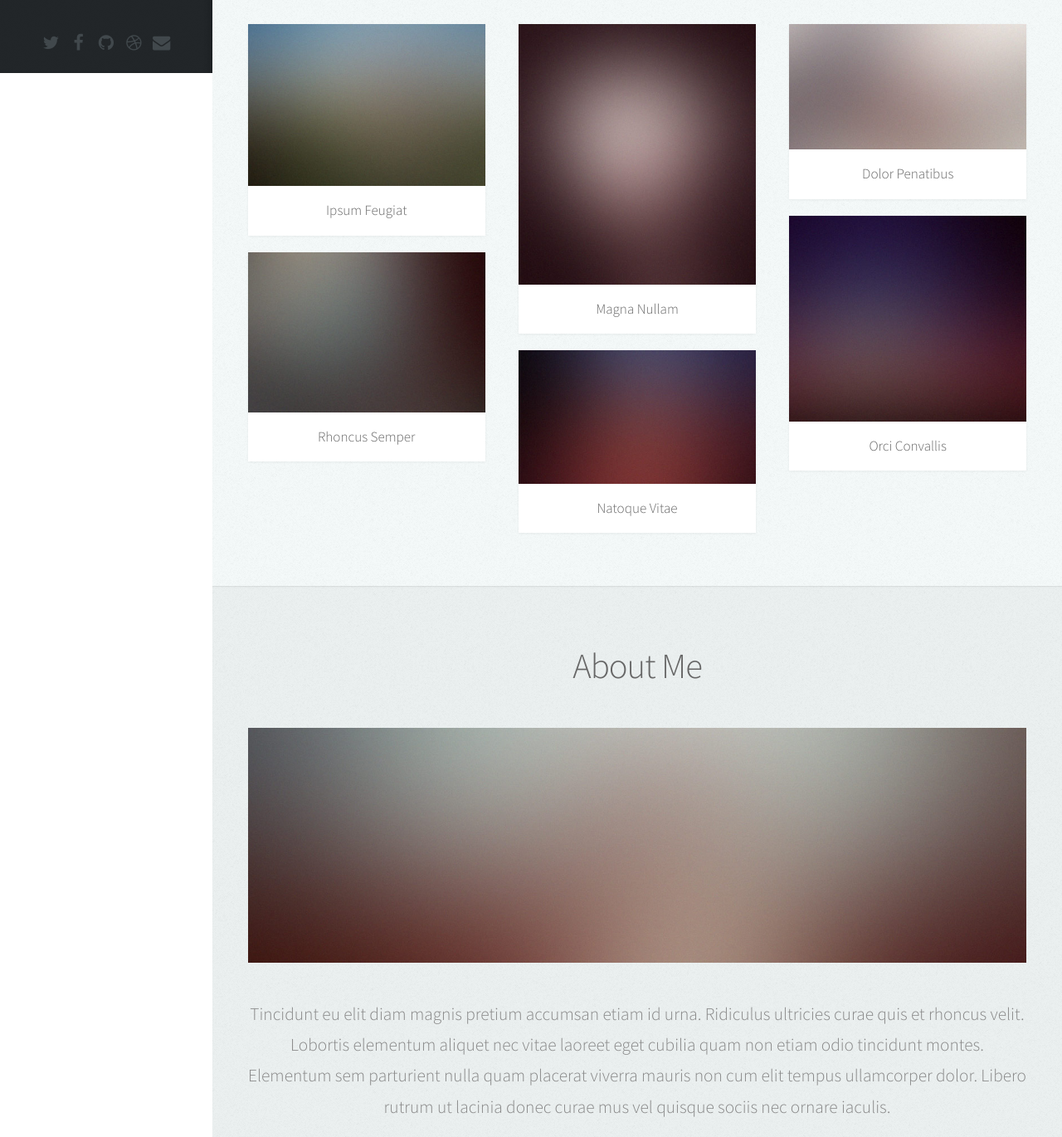
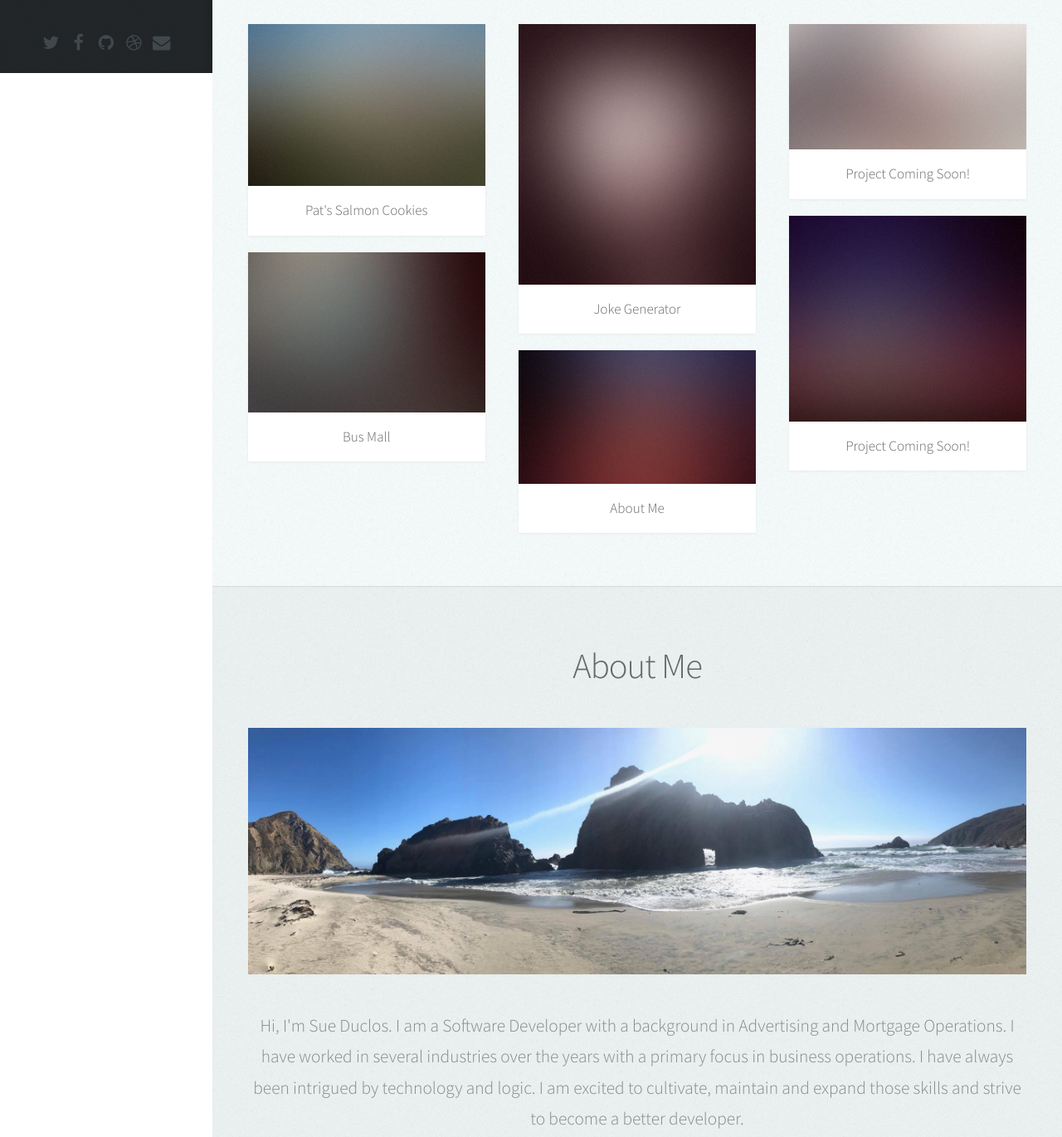
Before and after one commit to sueduclos/portfolio, a website: page public/index.html in a window 1280 px wide. Shown: the part 712-2082 px from the top of the page at 83% size. Drawn offline with Linux system fonts and the light colour scheme; files whose address does not match are found by name.

Commit message:
added banner photo and added more content

```diff
--- a/public/index.html
+++ b/public/index.html
@@ -87,29 +87,29 @@
 							<div class="row">
 								<div class="col-4 col-12-mobile">
 									<article class="item">
-										<a href="#" class="image fit"><img src="images/pic02.jpg" alt="" /></a>
+										<a href="https://sueduclos.github.io/cookie-stand/" class="image fit"><img src="images/pic02.jpg" alt="" /></a>
 										<header>
-											<h3>Ipsum Feugiat</h3>
+											<h3>Pat's Salmon Cookies</h3>
 										</header>
 									</article>
 									<article class="item">
-										<a href="#" class="image fit"><img src="images/pic03.jpg" alt="" /></a>
+										<a href="https://sueduclos.github.io/bus-mall/" class="image fit"><img src="images/pic03.jpg" alt="" /></a>
 										<header>
-											<h3>Rhoncus Semper</h3>
+											<h3>Bus Mall</h3>
 										</header>
 									</article>
 								</div>
 								<div class="col-4 col-12-mobile">
 									<article class="item">
-										<a href="#" class="image fit"><img src="images/pic04.jpg" alt="" /></a>
+										<a href="https://teamsbd.github.io/jokeGenerator/" class="image fit"><img src="images/pic04.jpg" alt="" /></a>
 										<header>
-											<h3>Magna Nullam</h3>
+											<h3>Joke Generator</h3>
 										</header>
 									</article>
 									<article class="item">
-										<a href="#" class="image fit"><img src="images/pic05.jpg" alt="" /></a>
+										<a href="https://sueduclos.github.io/about-me/" class="image fit"><img src="images/pic05.jpg" alt="" /></a>
 										<header>
-											<h3>Natoque Vitae</h3>
+											<h3>About Me</h3>
 										</header>
 									</article>
 								</div>
@@ -117,13 +117,13 @@
 									<article class="item">
 										<a href="#" class="image fit"><img src="images/pic06.jpg" alt="" /></a>
 										<header>
-											<h3>Dolor Penatibus</h3>
+											<h3>Project Coming Soon!</h3>
 										</header>
 									</article>
 									<article class="item">
 										<a href="#" class="image fit"><img src="images/pic07.jpg" alt="" /></a>
 										<header>
-											<h3>Orci Convallis</h3>
+											<h3>Project Coming Soon!</h3>
 										</header>
 									</article>
 								</div>
@@ -140,14 +140,9 @@
 								<h2>About Me</h2>
 							</header>
 
-							<a href="#" class="image featured"><img src="images/pic08.jpg" alt="" /></a>
+							<a href="#" class="image featured"><img src="images/bannerphoto.jpg" alt="" /></a>
 
-							<p>Tincidunt eu elit diam magnis pretium accumsan etiam id urna. Ridiculus
-							ultricies curae quis et rhoncus velit. Lobortis elementum aliquet nec vitae
-							laoreet eget cubilia quam non etiam odio tincidunt montes. Elementum sem
-							parturient nulla quam placerat viverra mauris non cum elit tempus ullamcorper
-							dolor. Libero rutrum ut lacinia donec curae mus vel quisque sociis nec
-							ornare iaculis.</p>
+							<p>Hi, I'm Sue Duclos. I am a Software Developer with a background in Advertising and Mortgage Operations. I have worked in several industries over the years with a primary focus in business operations. I have always been intrigued by technology and logic. I am excited to cultivate, maintain and expand those skills and strive to become a better developer. </p>
 
 						</div>
 					</section>
```
Also changed, not shown: public/images/bannerphoto.jpg (added).
